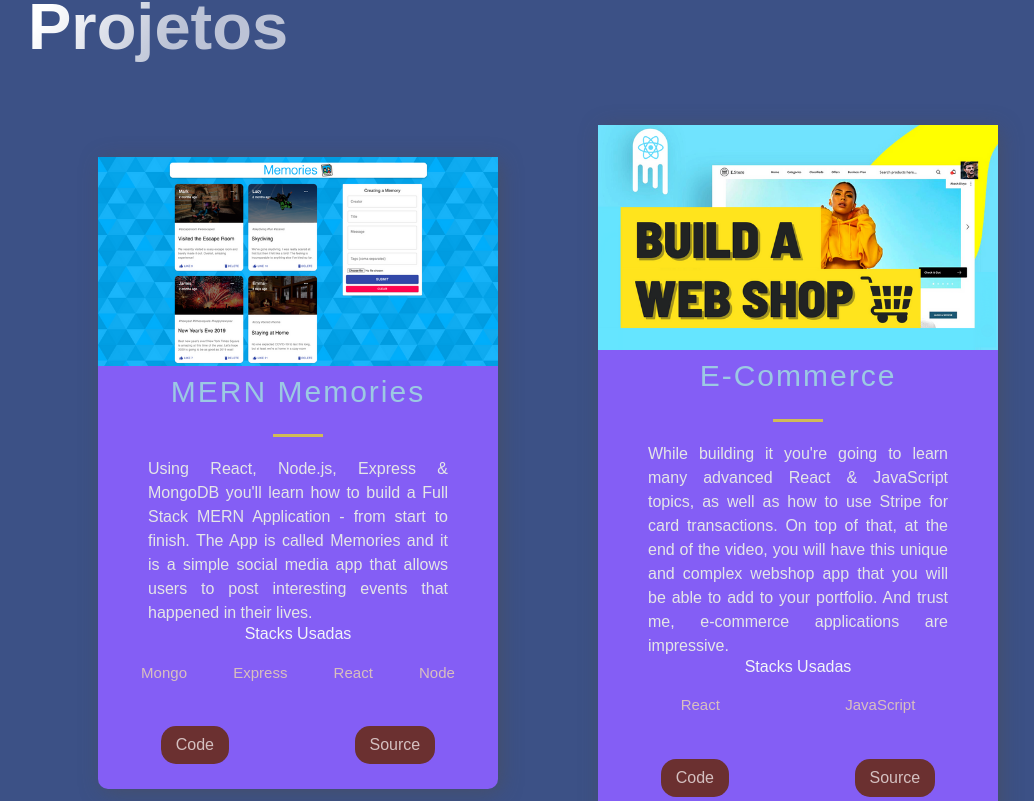
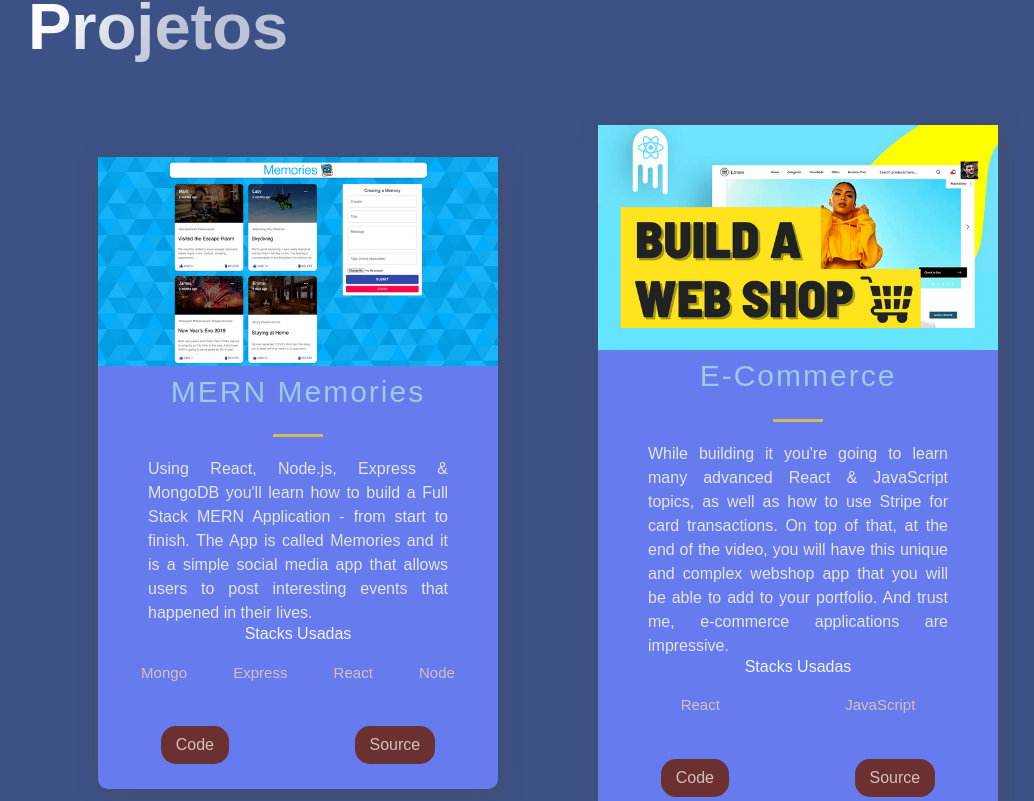
Before and after one commit to israelcena/mynewportfolio, a Next.js app: page / in a window 1280 px wide. Shown: the part 859-1660 px from the top of the page, without its empty margins (92-1126 px from the left). Built offline with nearby package versions, Linux system fonts and the light colour scheme.

Commit message:
change card background color

```diff
--- a/src/components/Projects/ProjectsStyles.js
+++ b/src/components/Projects/ProjectsStyles.js
@@ -27,7 +27,7 @@ export const BlogCard = styled.div`
   box-shadow: 3px 3px 20px rgba(80, 78, 78, 0.5);
   text-align: center;
   width: 400px;
-  background-color: #845EF5;
+  background-color: #667BEE;
   @media ${(props) => props.theme.breakpoints.sm} {
     width: 100%;
   }
```
